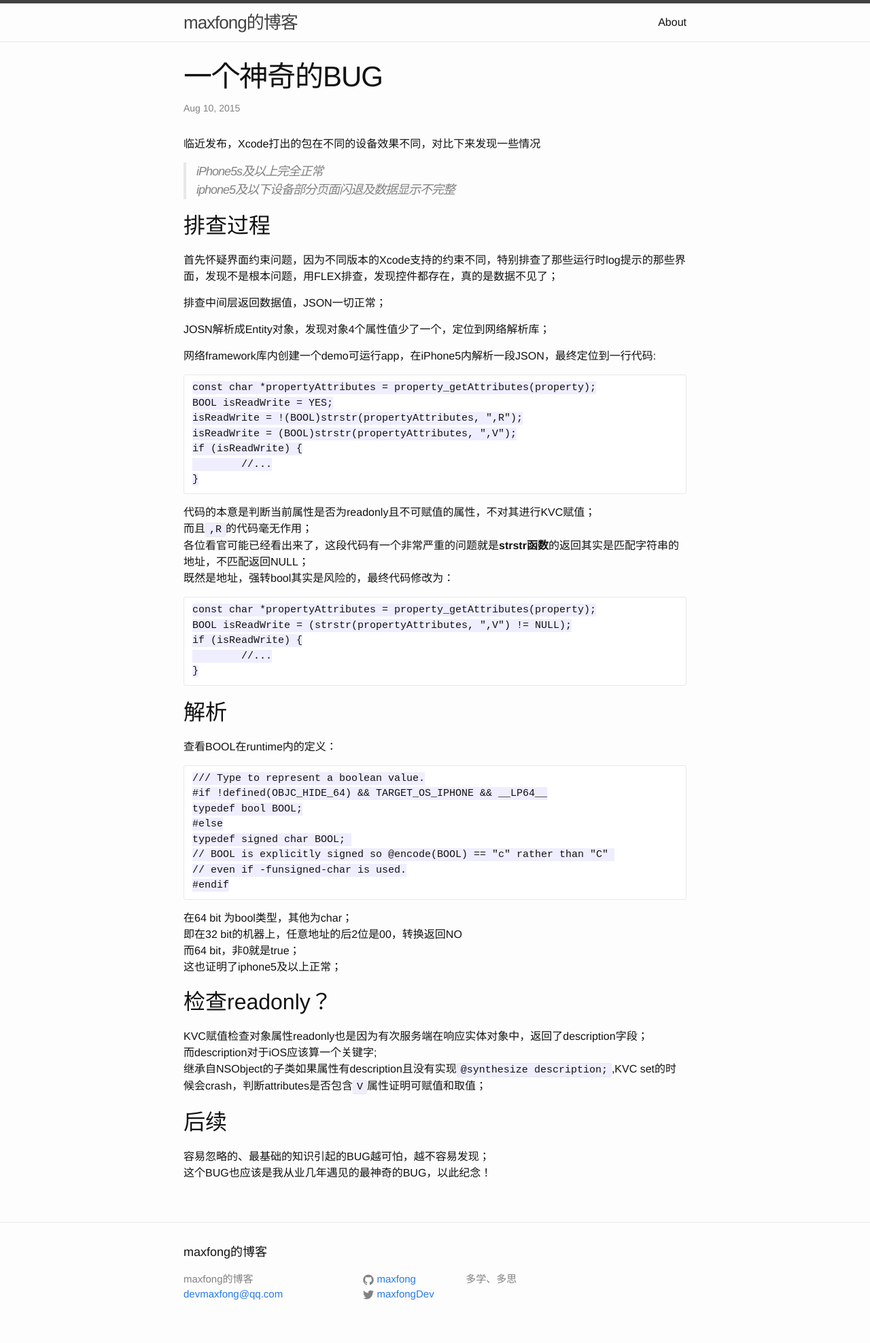
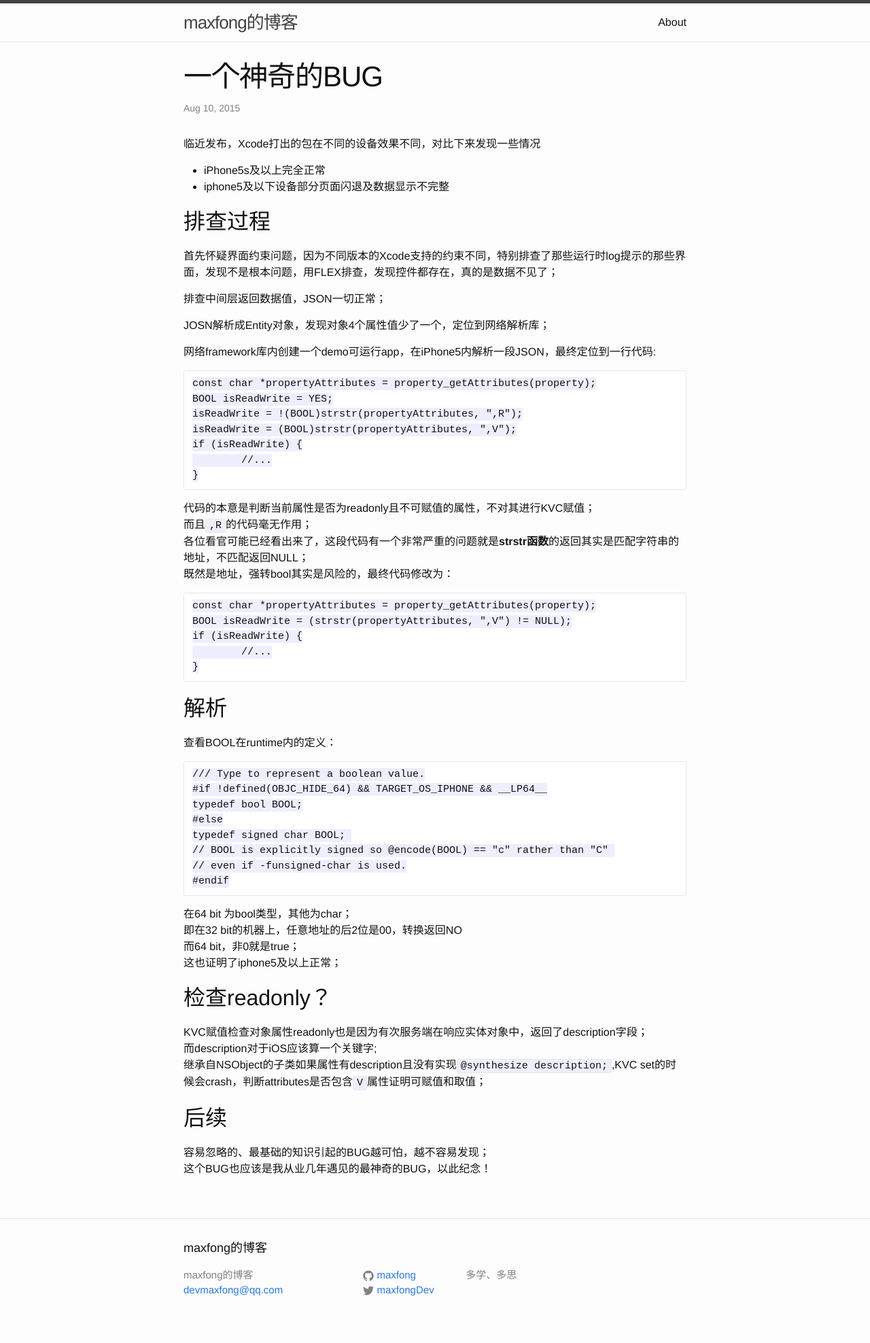
Before and after one commit to kunnan/maxfong.github.com, a Jekyll site: the page built from _posts/2015-08-10-A-magical-BUG.md, in a window 1280 px wide. Shown: the whole page at 68% size. Built offline with Jekyll 4.4.1, drawn with Linux system fonts in a browser that asks for light colours.

```diff
--- a/_posts/2015-08-10-A-magical-BUG.md
+++ b/_posts/2015-08-10-A-magical-BUG.md
@@ -5,8 +5,9 @@ date:   2015-08-10 19:20:56
 categories: jekyll update
 ---
 临近发布，Xcode打出的包在不同的设备效果不同，对比下来发现一些情况
->iPhone5s及以上完全正常
-iphone5及以下设备部分页面闪退及数据显示不完整
+
+- iPhone5s及以上完全正常
+- iphone5及以下设备部分页面闪退及数据显示不完整
 
 ## 排查过程
 首先怀疑界面约束问题，因为不同版本的Xcode支持的约束不同，特别排查了那些运行时log提示的那些界面，发现不是根本问题，用FLEX排查，发现控件都存在，真的是数据不见了；
```
